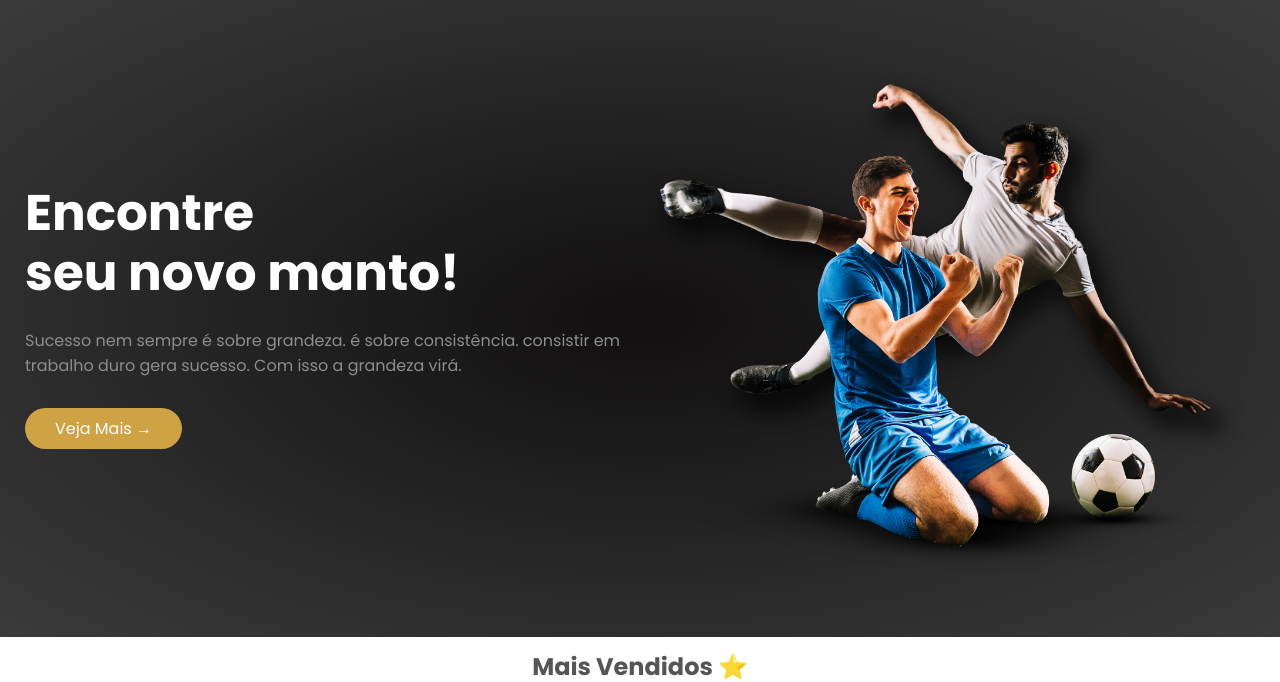
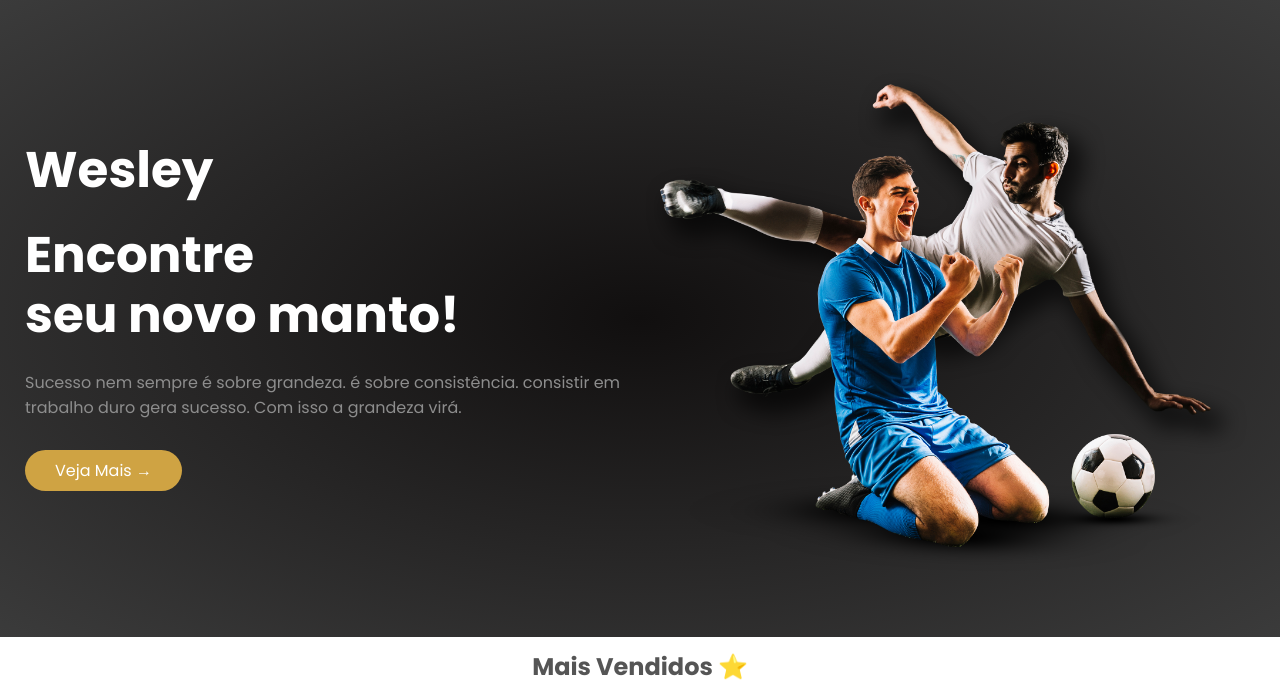
Before and after one commit to wilkenio/wwrp, a PHP site: page / in a window 1280 px wide. Shown: the part 94-776 px from the top of the page. Run offline with PHP 8.4, Linux system fonts and the light colour scheme; data comes from the database, SQL or seed files in the repository; some libraries are stand-ins or nearby versions.

Commit message:
nome de wesley teste

```diff
--- a/index.php
+++ b/index.php
@@ -22,6 +22,7 @@
             <div class="container">
                 <div class="row">
                     <div class="col-2">
+                        <h1>Wesley</h1>
                         <h1>Encontre <br>seu novo manto!</h1>
                         <p>Sucesso nem sempre é sobre grandeza. é sobre consistência. consistir em trabalho duro gera
                             sucesso. Com isso a grandeza virá.
```
